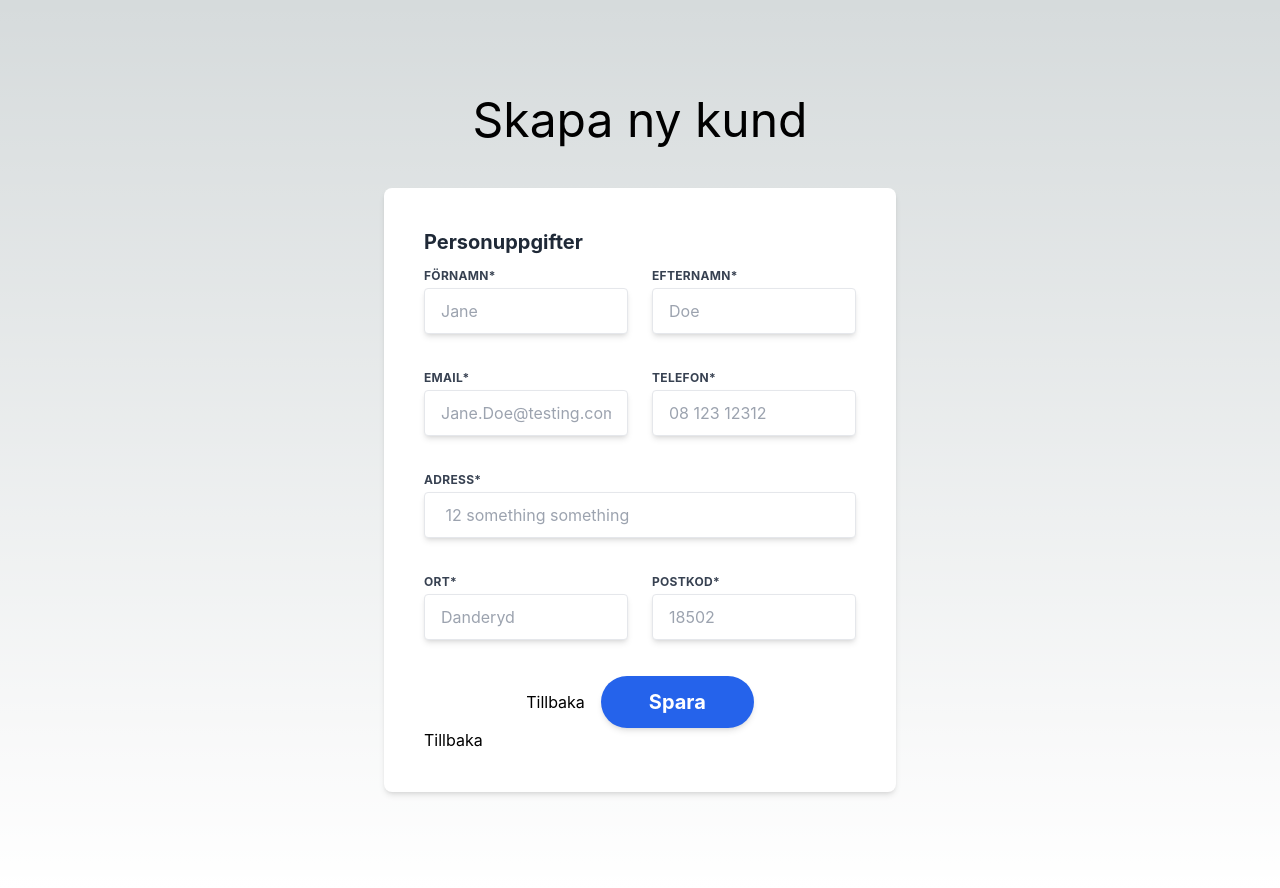
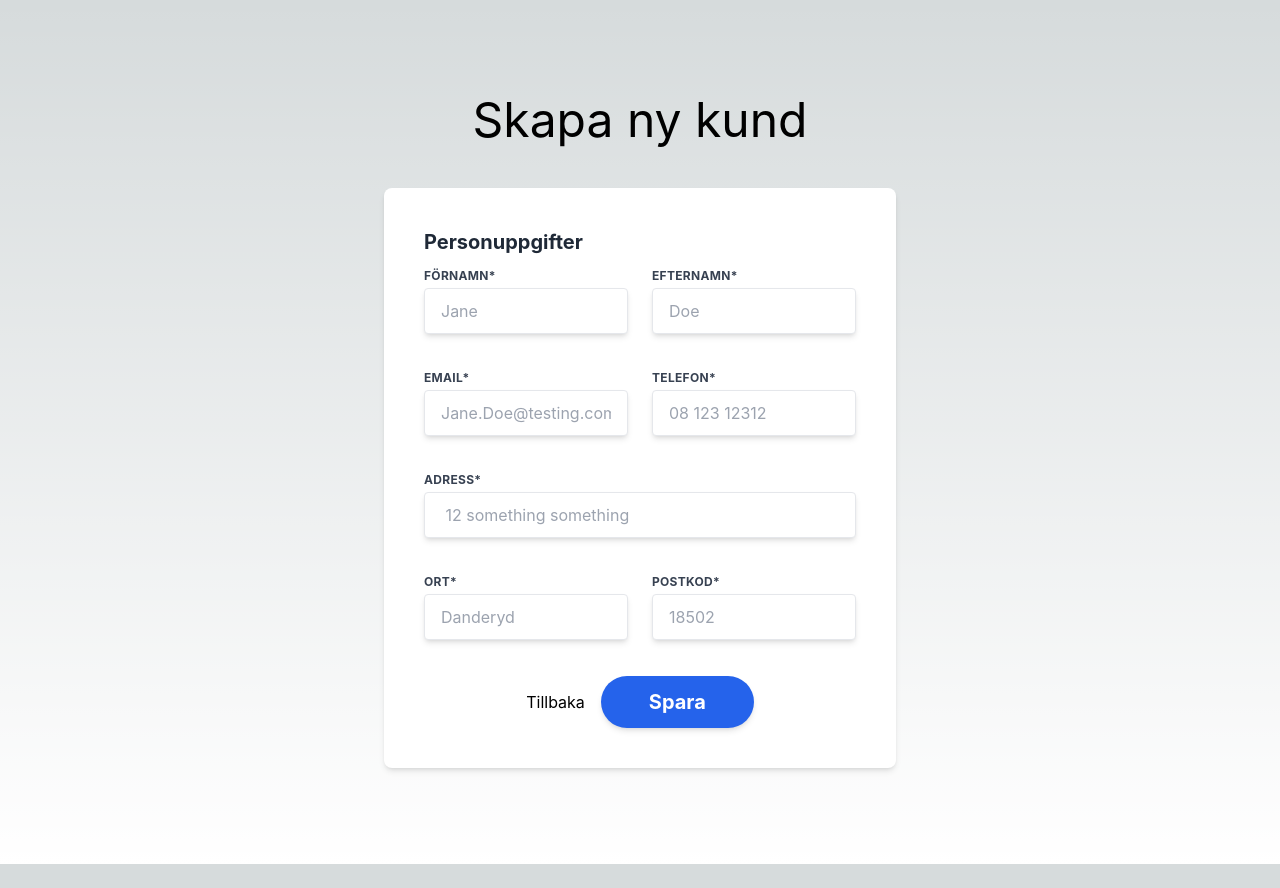
Before and after one commit to sharpness-se/hassessolskydd, a React (Create React App) app in the folder client/: page /skapakund in a window 1280 px wide. After the commit the page ends 864 px from the top, so only its background shows below. Built offline with nearby package versions, Linux system fonts and the light colour scheme.

Commit message:
Removed extra back button

```diff
--- a/client/src/components/CreateCustomerComponent.tsx
+++ b/client/src/components/CreateCustomerComponent.tsx
@@ -114,7 +114,7 @@ function CreateCustomerComponent() {
 
       // Form is valid, handle submission logic here
       const response = await fetch(
-        "https://hasses-be-c8520bea6cc2.herokuapp.com/api/customers/create_customer",
+        "http://localhost:8080/api/customers/create_customer",
         {
           method: "POST",
           headers: {
@@ -211,7 +211,6 @@ function CreateCustomerComponent() {
           maxLengthTwo={5}
         />
       </FormComponent>
-      <Link to={"/"}>Tillbaka</Link>
     </div>
   );
 }
```
